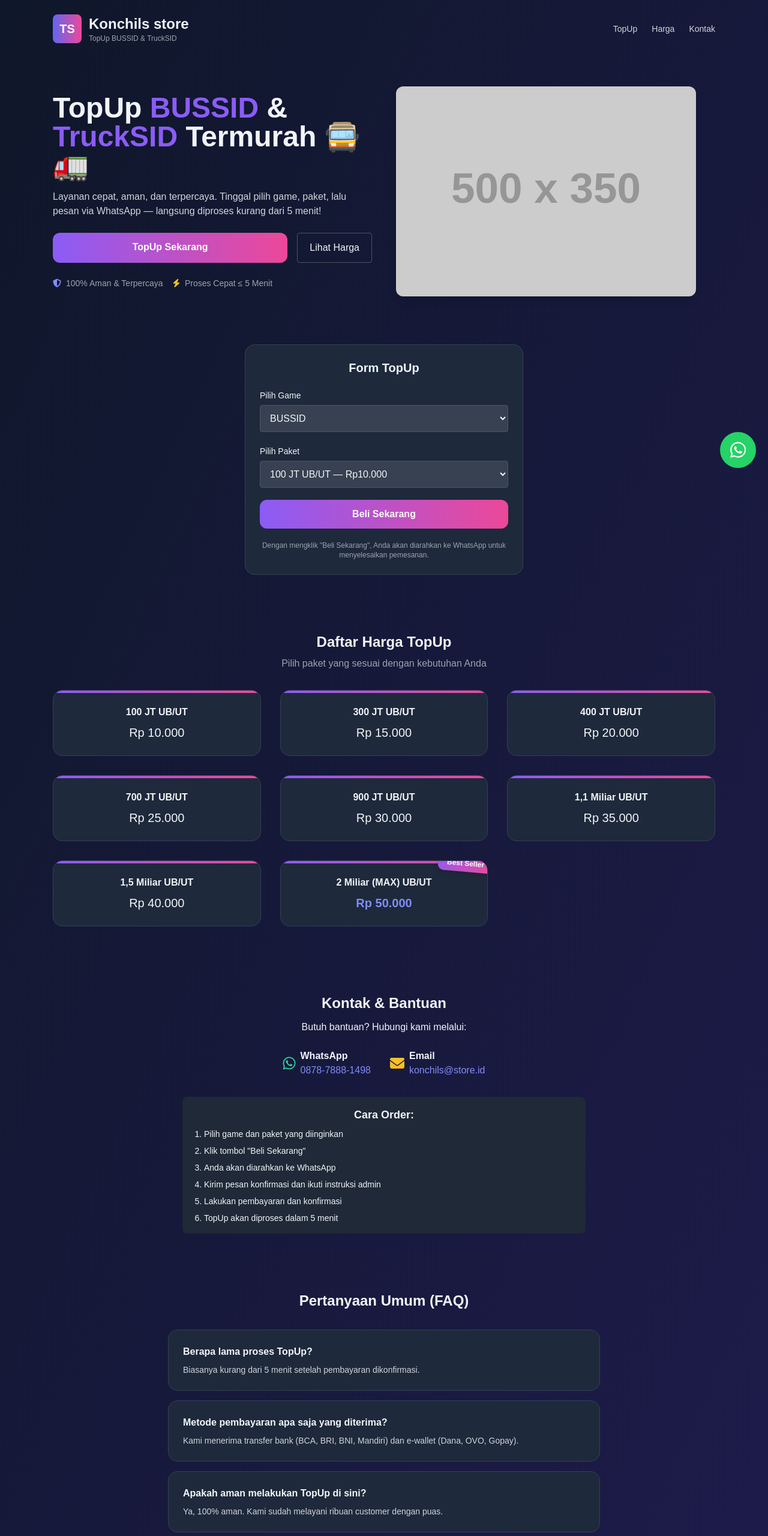
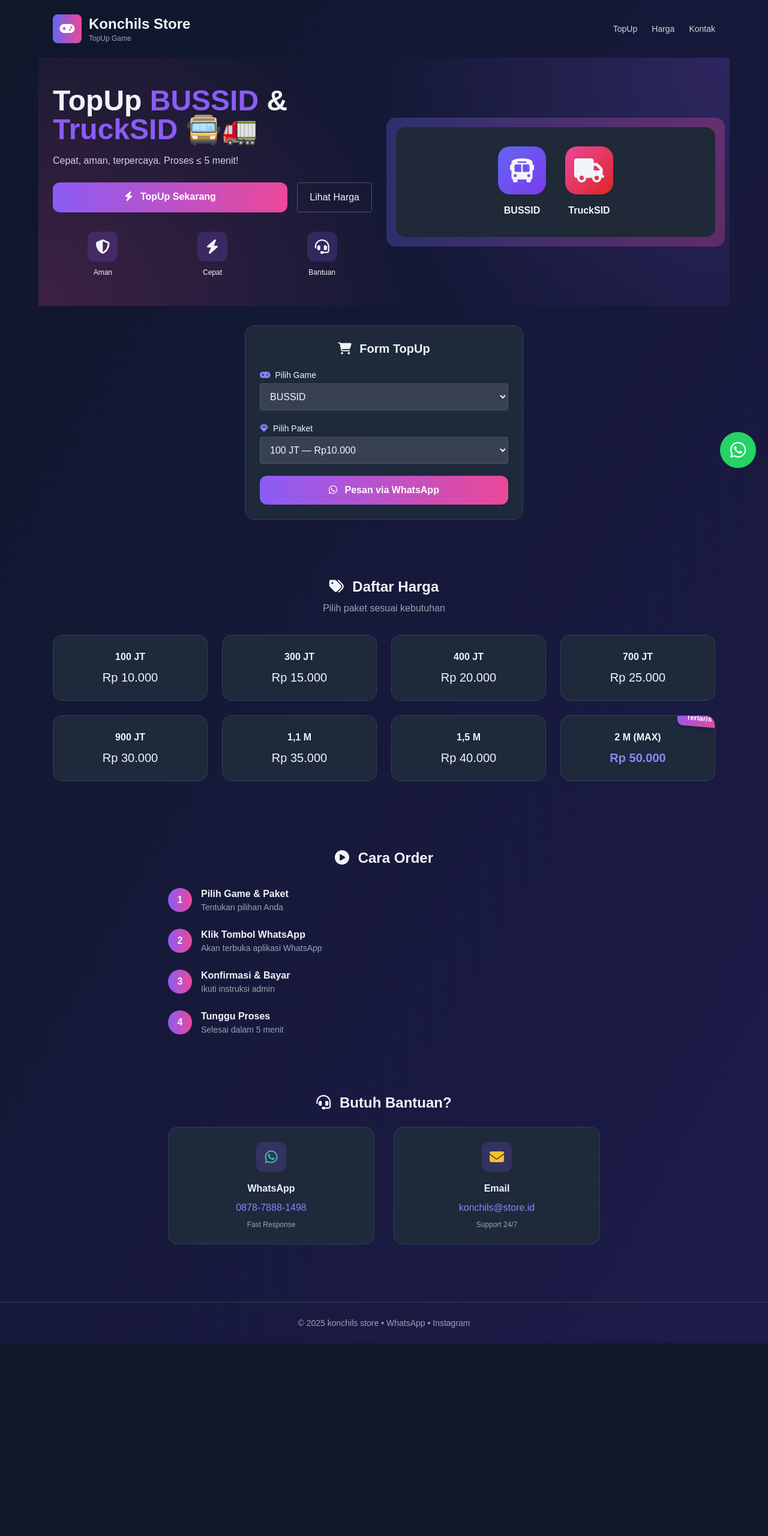
Before and after one commit to konchils-404/konchils-404, a plain HTML site: page index.html in a window 1280 px wide. Shown: the top 2560 px of the page at 60% size. After the commit the page ends 2239 px from the top, so only its background shows below. Drawn offline with nearby package versions, Linux system fonts and the light colour scheme; placeholder pictures from the web are drawn by us.

Commit message:
Update index.html

```diff
--- a/index.html
+++ b/index.html
@@ -4,7 +4,7 @@
   <meta charset="utf-8" />
   <meta name="viewport" content="width=device-width, initial-scale=1" />
   <title>TOPUP BUSSID & TRUCKSID — KONCHILS STORE</title>
-  <meta name="description" content="TopUp BUSSID & TruckSID cepat, aman, terpercaya. Pilih paket → pesan via WhatsApp. Proses kurang dari 5 menit!" />
+  <meta name="description" content="TopUp BUSSID & TruckSID cepat, aman, terpercaya. Proses ≤ 5 menit!" />
   <link href="https://cdn.jsdelivr.net/npm/tailwindcss@2.2.19/dist/tailwind.min.css" rel="stylesheet">
   <link href="https://cdnjs.cloudflare.com/ajax/libs/font-awesome/6.4.0/css/all.min.css" rel="stylesheet">
   <style>
@@ -45,42 +45,10 @@
     .btn:active {
       transform: scale(0.98);
     }
-    .btn-loading {
-      pointer-events: none;
-      opacity: 0.7;
-    }
-    .btn-loading::after {
-      content: '';
-      position: absolute;
-      width: 20px;
-      height: 20px;
-      top: 0;
-      left: 0;
-      right: 0;
-      bottom: 0;
-      margin: auto;
-      border: 2px solid transparent;
-      border-top-color: #ffffff;
-      border-radius: 50%;
-      animation: button-loading-spinner 1s ease infinite;
-    }
-    @keyframes button-loading-spinner {
-      from { transform: rotate(0turn); }
-      to { transform: rotate(1turn); }
-    }
     .highlight { color:#8b5cf6; font-weight:700; }
     .price-card {
       position: relative;
       overflow: hidden;
-    }
-    .price-card::before {
-      content: '';
-      position: absolute;
-      top: 0;
-      left: 0;
-      width: 100%;
-      height: 4px;
-      background: linear-gradient(90deg,#8b5cf6,#ec4899);
     }
     .best-seller {
       background: linear-gradient(135deg,#8b5cf6,#ec4899);
@@ -94,25 +62,6 @@
       border-radius: 0 0 0 10px;
       transform: rotate(5deg);
       box-shadow: 0 4px 6px rgba(0,0,0,0.1);
-    }
-    .notification {
-      position: fixed;
-      top: 20px;
-      right: 20px;
-      padding: 15px 20px;
-      border-radius: 8px;
-      background-color: #10b981;
-      color: white;
-      box-shadow: 0 4px 6px rgba(0,0,0,0.1);
-      transform: translateX(150%);
-      transition: transform 0.3s ease;
-      z-index: 1000;
-    }
-    .notification.show {
-      transform: translateX(0);
-    }
-    .notification.error {
-      background-color: #ef4444;
     }
     .floating-wa {
       position: fixed;
@@ -141,80 +90,66 @@
       70% { box-shadow: 0 0 0 10px rgba(37, 211, 102, 0); }
       100% { box-shadow: 0 0 0 0 rgba(37, 211, 102, 0); }
     }
-    .mobile-menu {
-      display: none;
-      background: transparent;
-      border: none;
-      color: white;
-      font-size: 24px;
-    }
-    .nav-mobile {
-      position: fixed;
-      top: 0;
-      left: 0;
-      width: 100%;
-      height: 100vh;
-      background-color: #0f172a;
-      z-index: 1000;
+    .game-icon {
+      width: 80px;
+      height: 80px;
+      border-radius: 20px;
       display: flex;
-      flex-direction: column;
       align-items: center;
       justify-content: center;
-      transform: translateY(-100%);
-      transition: transform 0.3s ease;
+      font-size: 40px;
+      margin: 0 auto 15px;
     }
-    .nav-mobile.active {
-      transform: translateY(0);
+    .feature-icon {
+      width: 50px;
+      height: 50px;
+      border-radius: 12px;
+      display: flex;
+      align-items: center;
+      justify-content: center;
+      font-size: 24px;
+      margin: 0 auto 10px;
+      background: rgba(139, 92, 246, 0.2);
     }
-    .nav-mobile a {
-      display: block;
-      padding: 15px;
-      font-size: 1.5rem;
-      color: white;
-      text-decoration: none;
+    .step {
+      display: flex;
+      align-items: center;
+      gap: 15px;
+      margin-bottom: 20px;
     }
-    .close-menu {
-      position: absolute;
-      top: 20px;
-      right: 20px;
-      background: transparent;
-      border: none;
-      color: white;
-      font-size: 30px;
+    .step-number {
+      width: 40px;
+      height: 40px;
+      border-radius: 50%;
+      background: linear-gradient(90deg,#8b5cf6,#ec4899);
+      display: flex;
+      align-items: center;
+      justify-content: center;
+      font-weight: bold;
+      flex-shrink: 0;
+    }
+    .hero-bg {
+      background: radial-gradient(circle at top right, rgba(139, 92, 246, 0.2), transparent 50%),
+                  radial-gradient(circle at bottom left, rgba(236, 72, 153, 0.2), transparent 50%);
     }
   </style>
 </head>
 <body>
-
-  <!-- Notification -->
-  <div id="notification" class="notification"></div>
 
   <!-- Floating WhatsApp -->
   <a href="https://wa.me/6287878841498?text=Halo%20kak,%20saya%20ingin%20bertanya%20tentang%20TopUp%20BUSSID%20/%20TruckSID" target="_blank" class="floating-wa">
     <i class="fab fa-whatsapp"></i>
   </a>
 
-  <!-- Mobile Menu -->
-  <button id="mobileMenuBtn" class="mobile-menu md:hidden fixed top-6 right-6 z-50">
-    <i class="fas fa-bars"></i>
-  </button>
-
-  <nav id="navMobile" class="nav-mobile md:hidden">
-    <button id="closeMenuBtn" class="close-menu">
-      <i class="fas fa-times"></i>
-    </button>
-    <a href="#form" onclick="closeMobileMenu()">TopUp</a>
-    <a href="#paket" onclick="closeMobileMenu()">Harga</a>
-    <a href="#contact" onclick="closeMobileMenu()">Kontak</a>
-  </nav>
-
   <!-- Header -->
   <header class="max-w-6xl mx-auto p-6 flex items-center justify-between">
     <div class="flex items-center gap-3">
-      <div class="w-12 h-12 rounded-lg bg-gradient-to-r from-indigo-500 to-pink-500 flex items-center justify-center text-white text-xl font-bold">TS</div>
+      <div class="w-12 h-12 rounded-lg bg-gradient-to-r from-indigo-500 to-pink-500 flex items-center justify-center text-white text-xl font-bold">
+        <i class="fas fa-gamepad"></i>
+      </div>
       <div>
-        <div class="text-2xl font-semibold">Konchils store</div>
-        <div class="text-xs text-gray-400">TopUp BUSSID & TruckSID</div>
+        <div class="text-2xl font-semibold">Konchils Store</div>
+        <div class="text-xs text-gray-400">TopUp Game</div>
       </div>
     </div>
     <nav class="hidden md:flex gap-6 text-sm text-gray-300">
@@ -225,146 +160,207 @@
   </header>
 
   <!-- Hero -->
-  <section class="max-w-6xl mx-auto px-6 py-12 grid md:grid-cols-2 gap-10 items-center">
+  <section class="hero-bg max-w-6xl mx-auto px-6 py-12 grid md:grid-cols-2 gap-10 items-center">
     <div>
-      <h1 class="text-4xl md:text-5xl font-bold leading-snug">TopUp <span class="highlight">BUSSID</span> & <span class="highlight">TruckSID</span> Termurah 🚍🚛</h1>
-      <p class="mt-4 text-gray-300">Layanan cepat, aman, dan terpercaya. Tinggal pilih game, paket, lalu pesan via WhatsApp — langsung diproses kurang dari 5 menit!</p>
+      <h1 class="text-4xl md:text-5xl font-bold leading-snug">
+        TopUp <span class="highlight">BUSSID</span> & <br>
+        <span class="highlight">TruckSID</span> 🚍🚛
+      </h1>
+      <p class="mt-4 text-gray-300">Cepat, aman, terpercaya. Proses ≤ 5 menit!</p>
       <div class="mt-6 flex gap-4 flex-wrap">
-        <a href="#form" class="btn flex-1 min-w-[200px] text-center">TopUp Sekarang</a>
-        <a href="#paket" class="border border-gray-600 px-5 py-3 rounded hover:bg-gray-700 transition-colors text-center">Lihat Harga</a>
+        <a href="#form" class="btn flex-1 min-w-[200px] text-center">
+          <i class="fas fa-bolt mr-2"></i> TopUp Sekarang
+        </a>
+        <a href="#paket" class="border border-gray-600 px-5 py-3 rounded hover:bg-gray-700 transition-colors text-center">
+          Lihat Harga
+        </a>
       </div>
-      <div class="mt-6 flex items-center text-sm text-gray-400">
-        <i class="fas fa-shield-alt mr-2 text-indigo-400"></i>
-        <span>100% Aman & Terpercaya</span>
-        <i class="fas fa-bolt ml-4 mr-2 text-yellow-400"></i>
-        <span>Proses Cepat ≤ 5 Menit</span>
+      <div class="mt-8 grid grid-cols-3 gap-4">
+        <div class="text-center">
+          <div class="feature-icon mx-auto">
+            <i class="fas fa-shield-alt"></i>
+          </div>
+          <div class="text-xs mt-1">Aman</div>
+        </div>
+        <div class="text-center">
+          <div class="feature-icon mx-auto">
+            <i class="fas fa-bolt"></i>
+          </div>
+          <div class="text-xs mt-1">Cepat</div>
+        </div>
+        <div class="text-center">
+          <div class="feature-icon mx-auto">
+            <i class="fas fa-headset"></i>
+          </div>
+          <div class="text-xs mt-1">Bantuan</div>
+        </div>
       </div>
     </div>
     <div class="hidden md:block">
-      <img src="https://dummyimage.com/500x350/1e293b/8b5cf6&text=BUSSID+%2B+TruckSID+TopUp" alt="TopUp Game BUSSID dan TruckSID" class="rounded-xl shadow-lg">
+      <div class="relative">
+        <div class="absolute -inset-4 bg-gradient-to-r from-indigo-500 to-pink-500 rounded-2xl blur opacity-30"></div>
+        <div class="relative bg-gray-800 rounded-2xl p-8">
+          <div class="flex justify-center space-x-8">
+            <div class="text-center">
+              <div class="game-icon bg-gradient-to-br from-indigo-500 to-purple-600">
+                <i class="fas fa-bus"></i>
+              </div>
+              <div class="font-bold">BUSSID</div>
+            </div>
+            <div class="text-center">
+              <div class="game-icon bg-gradient-to-br from-pink-500 to-red-600">
+                <i class="fas fa-truck"></i>
+              </div>
+              <div class="font-bold">TruckSID</div>
+            </div>
+          </div>
+        </div>
+      </div>
     </div>
   </section>
 
   <!-- Form Order -->
   <section id="form" class="max-w-lg mx-auto px-6 py-8">
     <div class="card space-y-5">
-      <h2 class="text-xl font-bold text-center">Form TopUp</h2>
+      <h2 class="text-xl font-bold text-center">
+        <i class="fas fa-shopping-cart mr-2"></i> Form TopUp
+      </h2>
       <div>
-        <label class="text-sm">Pilih Game</label>
+        <label class="text-sm flex items-center">
+          <i class="fas fa-gamepad mr-2 text-indigo-400"></i> Pilih Game
+        </label>
         <select id="game" class="w-full mt-1 p-3 rounded bg-gray-700 focus:ring-2 focus:ring-indigo-500 border border-gray-600">
           <option value="BUSSID">BUSSID</option>
           <option value="TruckSID">TruckSID</option>
         </select>
       </div>
       <div>
-        <label class="text-sm">Pilih Paket</label>
+        <label class="text-sm flex items-center">
+          <i class="fas fa-gem mr-2 text-indigo-400"></i> Pilih Paket
+        </label>
         <select id="paket" class="w-full mt-1 p-3 rounded bg-gray-700 focus:ring-2 focus:ring-indigo-500 border border-gray-600">
-          <option value="100 JT UB/UT - Rp10.000">100 JT UB/UT — Rp10.000</option>
-          <option value="300 JT UB/UT - Rp15.000">300 JT UB/UT — Rp15.000</option>
-          <option value="400 JT UB/UT - Rp20.000">400 JT UB/UT — Rp20.000</option>
-          <option value="700 JT UB/UT - Rp25.000">700 JT UB/UT — Rp25.000</option>
-          <option value="900 JT UB/UT - Rp30.000">900 JT UB/UT — Rp30.000</option>
-          <option value="1,1 Miliar UB/UT - Rp35.000">1,1 Miliar UB/UT — Rp35.000</option>
-          <option value="1,5 Miliar UB/UT - Rp40.000">1,5 Miliar UB/UT — Rp40.000</option>
-          <option value="2 Miliar (MAX) UB/UT - Rp50.000">2 Miliar (MAX) UB/UT 🔥 — Rp50.000</option>
+          <option value="100 JT UB/UT - Rp10.000">100 JT — Rp10.000</option>
+          <option value="300 JT UB/UT - Rp15.000">300 JT — Rp15.000</option>
+          <option value="400 JT UB/UT - Rp20.000">400 JT — Rp20.000</option>
+          <option value="700 JT UB/UT - Rp25.000">700 JT — Rp25.000</option>
+          <option value="900 JT UB/UT - Rp30.000">900 JT — Rp30.000</option>
+          <option value="1,1 Miliar UB/UT - Rp35.000">1,1 M — Rp35.000</option>
+          <option value="1,5 Miliar UB/UT - Rp40.000">1,5 M — Rp40.000</option>
+          <option value="2 Miliar (MAX) UB/UT - Rp50.000">2 M (MAX) 🔥 — Rp50.000</option>
         </select>
       </div>
-      <button id="orderBtn" onclick="pesanWA()" class="btn w-full">
-        <span id="btnText">Beli Sekarang</span>
+      <button onclick="pesanWA()" class="btn w-full">
+        <i class="fab fa-whatsapp mr-2"></i> Pesan via WhatsApp
       </button>
-      <p class="text-xs text-gray-400 text-center">Dengan mengklik "Beli Sekarang", Anda akan diarahkan ke WhatsApp untuk menyelesaikan pemesanan.</p>
     </div>
   </section>
 
   <!-- Daftar Harga -->
   <section id="paket" class="max-w-6xl mx-auto px-6 py-16">
-    <h2 class="text-2xl font-bold text-center">Daftar Harga TopUp</h2>
-    <p class="text-center text-gray-400 mt-2">Pilih paket yang sesuai dengan kebutuhan Anda</p>
-    <div class="mt-8 grid sm:grid-cols-2 lg:grid-cols-3 gap-8">
+    <h2 class="text-2xl font-bold text-center mb-2">
+      <i class="fas fa-tags mr-2"></i> Daftar Harga
+    </h2>
+    <p class="text-center text-gray-400 mb-8">Pilih paket sesuai kebutuhan</p>
+
+    <div class="mt-8 grid sm:grid-cols-2 lg:grid-cols-4 gap-6">
       <div class="card price-card text-center">
-        <div class="font-semibold">100 JT UB/UT</div>
+        <div class="font-semibold">100 JT</div>
         <div class="mt-2 text-xl">Rp 10.000</div>
       </div>
       <div class="card price-card text-center">
-        <div class="font-semibold">300 JT UB/UT</div>
+        <div class="font-semibold">300 JT</div>
         <div class="mt-2 text-xl">Rp 15.000</div>
       </div>
       <div class="card price-card text-center">
-        <div class="font-semibold">400 JT UB/UT</div>
+        <div class="font-semibold">400 JT</div>
         <div class="mt-2 text-xl">Rp 20.000</div>
       </div>
       <div class="card price-card text-center">
-        <div class="font-semibold">700 JT UB/UT</div>
+        <div class="font-semibold">700 JT</div>
         <div class="mt-2 text-xl">Rp 25.000</div>
       </div>
       <div class="card price-card text-center">
-        <div class="font-semibold">900 JT UB/UT</div>
+        <div class="font-semibold">900 JT</div>
         <div class="mt-2 text-xl">Rp 30.000</div>
       </div>
       <div class="card price-card text-center">
-        <div class="font-semibold">1,1 Miliar UB/UT</div>
+        <div class="font-semibold">1,1 M</div>
         <div class="mt-2 text-xl">Rp 35.000</div>
       </div>
       <div class="card price-card text-center">
-        <div class="font-semibold">1,5 Miliar UB/UT</div>
+        <div class="font-semibold">1,5 M</div>
         <div class="mt-2 text-xl">Rp 40.000</div>
       </div>
       <div class="card price-card text-center relative">
-        <span class="best-seller">Best Seller</span>
-        <div class="font-semibold">2 Miliar (MAX) UB/UT</div>
+        <span class="best-seller">Terlaris</span>
+        <div class="font-semibold">2 M (MAX)</div>
         <div class="mt-2 text-xl text-indigo-400 font-bold">Rp 50.000</div>
       </div>
     </div>
   </section>
 
-  <!-- Kontak -->
-  <section id="contact" class="max-w-6xl mx-auto px-6 py-12 text-center">
-    <h2 class="text-2xl font-bold">Kontak & Bantuan</h2>
-    <p class="mt-3">Butuh bantuan? Hubungi kami melalui:</p>
-    <div class="mt-6 flex flex-col md:flex-row justify-center gap-8">
-      <div class="flex items-center justify-center gap-2">
-        <i class="fab fa-whatsapp text-2xl text-green-400"></i>
-        <div class="text-left">
-          <div class="font-semibold">WhatsApp</div>
-          <a href="https://wa.me/6287878841498" target="_blank" class="text-indigo-400 hover:underline">0878-7888-1498</a>
+  <!-- Cara Order -->
+  <section class="max-w-3xl mx-auto px-6 py-12">
+    <h2 class="text-2xl font-bold text-center mb-8">
+      <i class="fas fa-play-circle mr-2"></i> Cara Order
+    </h2>
+    <div class="space-y-6">
+      <div class="step">
+        <div class="step-number">1</div>
+        <div>
+          <div class="font-semibold">Pilih Game & Paket</div>
+          <div class="text-sm text-gray-400">Tentukan pilihan Anda</div>
         </div>
       </div>
-      <div class="flex items-center justify-center gap-2">
-        <i class="fas fa-envelope text-2xl text-yellow-400"></i>
-        <div class="text-left">
-          <div class="font-semibold">Email</div>
-          <a href="mailto:konchils@store.id" class="text-indigo-400 hover:underline">konchils@store.id</a>
+      <div class="step">
+        <div class="step-number">2</div>
+        <div>
+          <div class="font-semibold">Klik Tombol WhatsApp</div>
+          <div class="text-sm text-gray-400">Akan terbuka aplikasi WhatsApp</div>
+        </div>
+      </div>
+      <div class="step">
+        <div class="step-number">3</div>
+        <div>
+          <div class="font-semibold">Konfirmasi & Bayar</div>
+          <div class="text-sm text-gray-400">Ikuti instruksi admin</div>
+        </div>
+      </div>
+      <div class="step">
+        <div class="step-number">4</div>
+        <div>
+          <div class="font-semibold">Tunggu Proses</div>
+          <div class="text-sm text-gray-400">Selesai dalam 5 menit</div>
         </div>
       </div>
     </div>
-    <div class="mt-8 bg-gray-800 p-4 rounded-lg max-w-2xl mx-auto">
-      <h3 class="font-semibold text-lg mb-2">Cara Order:</h3>
-      <ol class="text-left list-decimal pl-5 space-y-2 text-sm">
-        <li>Pilih game dan paket yang diinginkan</li>
-        <li>Klik tombol "Beli Sekarang"</li>
-        <li>Anda akan diarahkan ke WhatsApp</li>
-        <li>Kirim pesan konfirmasi dan ikuti instruksi admin</li>
-        <li>Lakukan pembayaran dan konfirmasi</li>
-        <li>TopUp akan diproses dalam 5 menit</li>
-      </ol>
-    </div>
   </section>
 
-  <!-- FAQ -->
-  <section class="max-w-3xl mx-auto px-6 py-12">
-    <h2 class="text-2xl font-bold text-center mb-8">Pertanyaan Umum (FAQ)</h2>
-    <div class="space-y-4">
-      <div class="card">
-        <div class="font-semibold">Berapa lama proses TopUp?</div>
-        <p class="mt-2 text-sm text-gray-300">Biasanya kurang dari 5 menit setelah pembayaran dikonfirmasi.</p>
+  <!-- Kontak -->
+  <section id="contact" class="max-w-3xl mx-auto px-6 py-12 text-center">
+    <h2 class="text-2xl font-bold mb-6">
+      <i class="fas fa-headset mr-2"></i> Butuh Bantuan?
+    </h2>
+    <div class="grid md:grid-cols-2 gap-8">
+      <div class="card text-center">
+        <div class="feature-icon mx-auto bg-green-500/20 text-green-400">
+          <i class="fab fa-whatsapp"></i>
+        </div>
+        <div class="font-semibold mt-4">WhatsApp</div>
+        <a href="https://wa.me/6287878841498" target="_blank" class="text-indigo-400 hover:underline block mt-2">
+          0878-7888-1498
+        </a>
+        <div class="text-xs text-gray-400 mt-2">Fast Response</div>
       </div>
-      <div class="card">
-        <div class="font-semibold">Metode pembayaran apa saja yang diterima?</div>
-        <p class="mt-2 text-sm text-gray-300">Kami menerima transfer bank (BCA, BRI, BNI, Mandiri) dan e-wallet (Dana, OVO, Gopay).</p>
-      </div>
-      <div class="card">
-        <div class="font-semibold">Apakah aman melakukan TopUp di sini?</div>
-        <p class="mt-2 text-sm text-gray-300">Ya, 100% aman. Kami sudah melayani ribuan customer dengan puas.</p>
+      <div class="card text-center">
+        <div class="feature-icon mx-auto bg-yellow-500/20 text-yellow-400">
+          <i class="fas fa-envelope"></i>
+        </div>
+        <div class="font-semibold mt-4">Email</div>
+        <a href="mailto:konchils@store.id" class="text-indigo-400 hover:underline block mt-2">
+          konchils@store.id
+        </a>
+        <div class="text-xs text-gray-400 mt-2">Support 24/7</div>
       </div>
     </div>
   </section>
@@ -374,90 +370,20 @@
     © 2025 konchils store •
     <a href="https://wa.me/6287878841498" target="_blank" class="hover:text-indigo-400 transition-colors">WhatsApp</a> •
     <a href="#" class="hover:text-indigo-400 transition-colors">Instagram</a>
-    <p class="mt-2">Layanan TopUp BUSSID & TruckSID Terpercaya</p>
   </footer>
 
   <script>
-    // Fungsi untuk menampilkan notifikasi
-    function showNotification(message, isError = false) {
-      const notification = document.getElementById('notification');
-      notification.textContent = message;
-      notification.classList.toggle('error', isError);
-      notification.classList.add('show');
-
-      setTimeout(() => {
-        notification.classList.remove('show');
-      }, 3000);
-    }
-
     // Fungsi untuk mengirim pesan WhatsApp
     function pesanWA() {
       const game = document.getElementById('game').value;
       const paket = document.getElementById('paket').value;
-      const orderBtn = document.getElementById('orderBtn');
-      const btnText = document.getElementById('btnText');
 
-      // Validasi sederhana
-      if (!game || !paket) {
-        showNotification('Silakan pilih game dan paket terlebih dahulu', true);
-        return;
-      }
+      const nomor = "6287878841498";
+      const pesan = `Halo kak, saya ingin TopUp ${game} dengan paket ${paket}. Bagaimana cara pemesanannya?`;
+      const url = `https://wa.me/${nomor}?text=${encodeURIComponent(pesan)}`;
 
-      // Tampilkan loading state
-      orderBtn.classList.add('btn-loading');
-      btnText.textContent = 'Memproses...';
-
-      // Simulasi proses (bisa dihapus di production)
-      setTimeout(() => {
-        const nomor = "6287878841498";
-        const pesan = `Halo kak, saya ingin TopUp ${game} dengan paket ${paket}. Bagaimana cara pemesanannya?`;
-        const url = `https://wa.me/${nomor}?text=${encodeURIComponent(pesan)}`;
-
-        // Reset tombol
-        orderBtn.classList.remove('btn-loading');
-        btnText.textContent = 'Beli Sekarang';
-
-        // Buka WhatsApp
-        window.open(url, '_blank');
-
-        // Tampilkan notifikasi sukses
-        showNotification('Anda akan diarahkan ke WhatsApp');
-      }, 1000);
+      window.open(url, '_blank');
     }
-
-    // Fungsi untuk mobile menu
-    function openMobileMenu() {
-      document.getElementById('navMobile').classList.add('active');
-      document.body.style.overflow = 'hidden';
-    }
-
-    function closeMobileMenu() {
-      document.getElementById('navMobile').classList.remove('active');
-      document.body.style.overflow = 'auto';
-    }
-
-    // Event listeners untuk mobile menu
-    document.getElementById('mobileMenuBtn').addEventListener('click', openMobileMenu);
-    document.getElementById('closeMenuBtn').addEventListener('click', closeMobileMenu);
-
-    // Tutup menu mobile ketika mengklik link
-    document.querySelectorAll('#navMobile a').forEach(link => {
-      link.addEventListener('click', closeMobileMenu);
-    });
-
-    // Smooth scroll untuk anchor links
-    document.querySelectorAll('a[href^="#"]').forEach(anchor => {
-      anchor.addEventListener('click', function (e) {
-        e.preventDefault();
-        const target = document.querySelector(this.getAttribute('href'));
-        if (target) {
-          target.scrollIntoView({
-            behavior: 'smooth',
-            block: 'start'
-          });
-        }
-      });
-    });
 
     // Animasi saat scroll
     window.addEventListener('scroll', () => {
```
